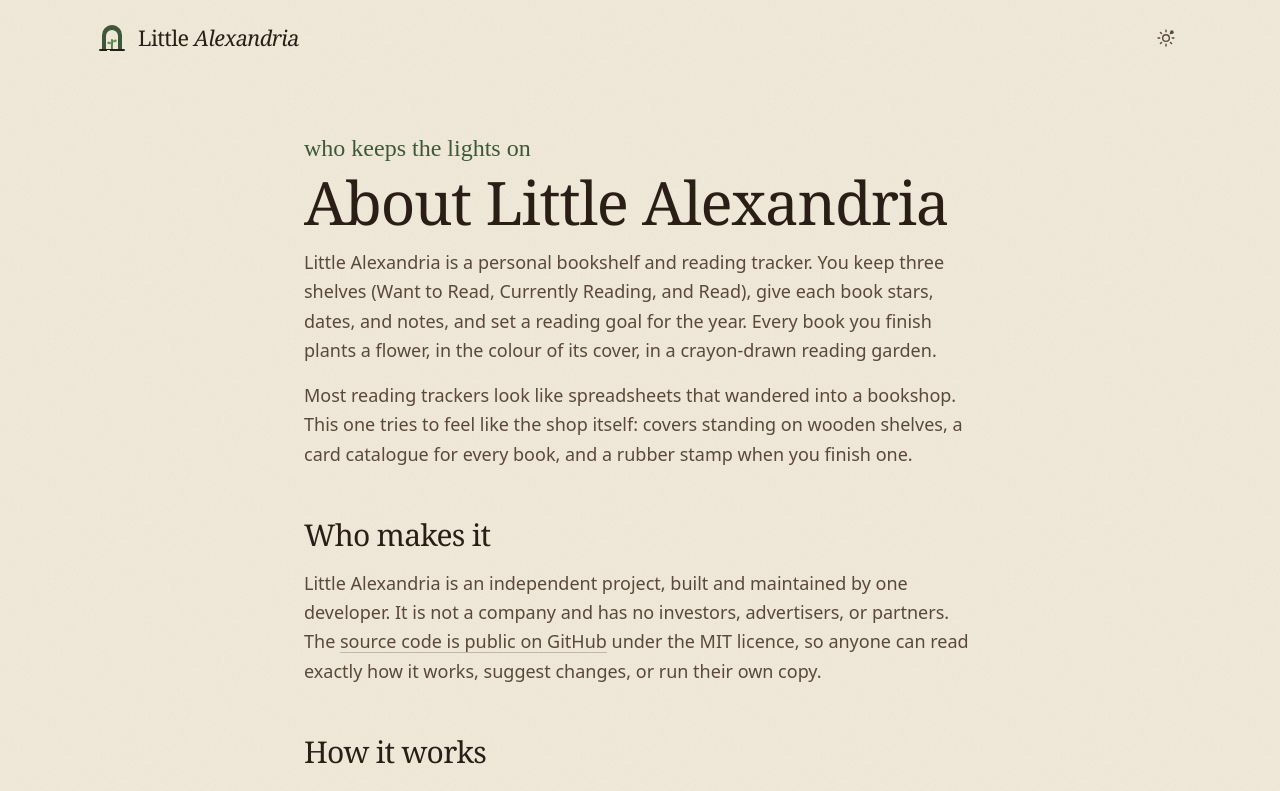
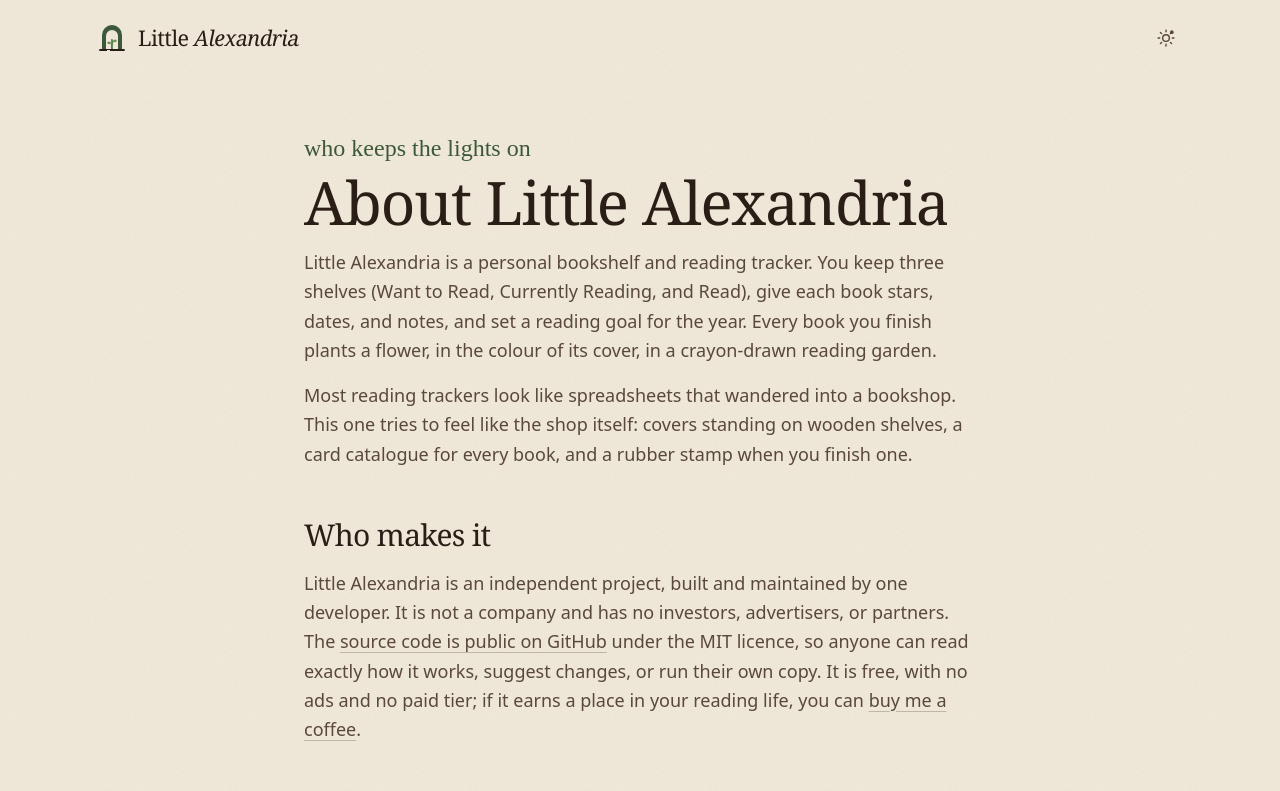
Before and after one commit to KarthikSubramanian07/Little-Alexandria, a React (Vite) app: page /about in a window 1280 px wide. Shown: the top 791 px of the page. Built offline with nearby package versions, Linux system fonts and the light colour scheme; a web font is replaced by a local one; what @dnd-kit/react, fast-average-color would draw is missing.

Commit message:
feat(site): add a Buy Me a Coffee link to the footer and About page

```diff
--- a/shared/site.ts
+++ b/shared/site.ts
@@ -10,6 +10,8 @@ export const SITE = {
     'A warm, hand-drawn home for the books you want to read, are reading, and have loved. Shelve books, keep notes, and watch your reading garden grow.',
   github: 'https://github.com/KarthikSubramanian07/Little-Alexandria',
   issues: 'https://github.com/KarthikSubramanian07/Little-Alexandria/issues',
+  /** Where readers who like the site can tip the person who makes it. */
+  coffee: 'https://buymeacoffee.com/winnerkarthik',
   /** Product terms, used for meta keywords and JSON-LD. Each one appears on the home page. */
   keywords: ['reading tracker', 'bookshelf', 'reading garden', 'reading goal'],
 } as const
@@ -59,6 +61,7 @@ export const FOOTER_LINKS = [
   { label: 'Contact', href: '/contact' },
   { label: 'API', href: '/docs' },
   { label: 'GitHub', href: SITE.github },
+  { label: 'Buy me a coffee', href: SITE.coffee },
 ] as const
 
 export const HOME_DOC: SiteDoc = {
@@ -116,7 +119,7 @@ export const ABOUT_DOC: SiteDoc = {
     { type: 'h2', text: 'Who makes it' },
     {
       type: 'p',
-      text: `Little Alexandria is an independent project, built and maintained by one developer. It is not a company and has no investors, advertisers, or partners. The [source code is public on GitHub](${SITE.github}) under the MIT licence, so anyone can read exactly how it works, suggest changes, or run their own copy.`,
+      text: `Little Alexandria is an independent project, built and maintained by one developer. It is not a company and has no investors, advertisers, or partners. The [source code is public on GitHub](${SITE.github}) under the MIT licence, so anyone can read exactly how it works, suggest changes, or run their own copy. It is free, with no ads and no paid tier; if it earns a place in your reading life, you can [buy me a coffee](${SITE.coffee}).`,
     },
     { type: 'h2', text: 'How it works' },
     {
```
